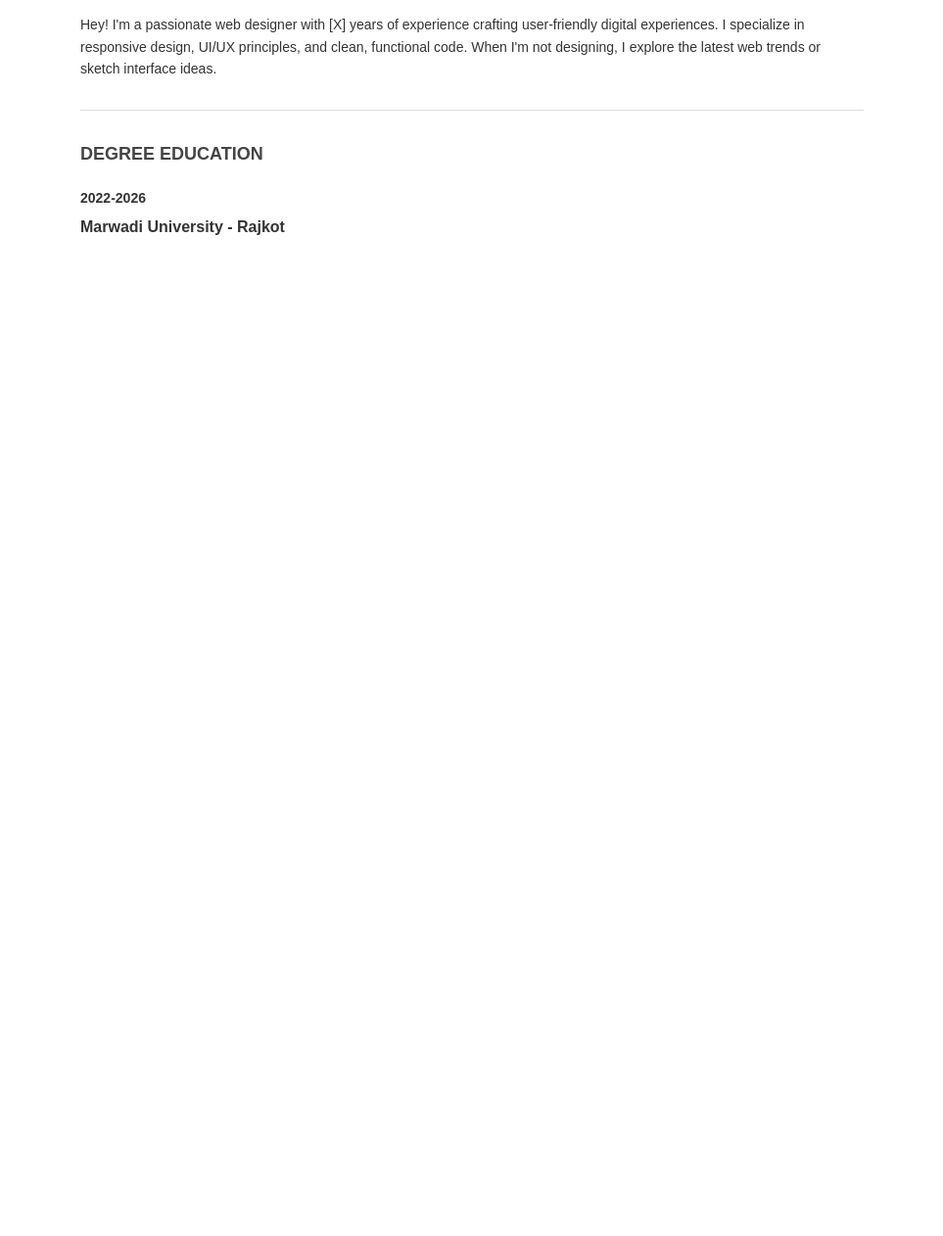
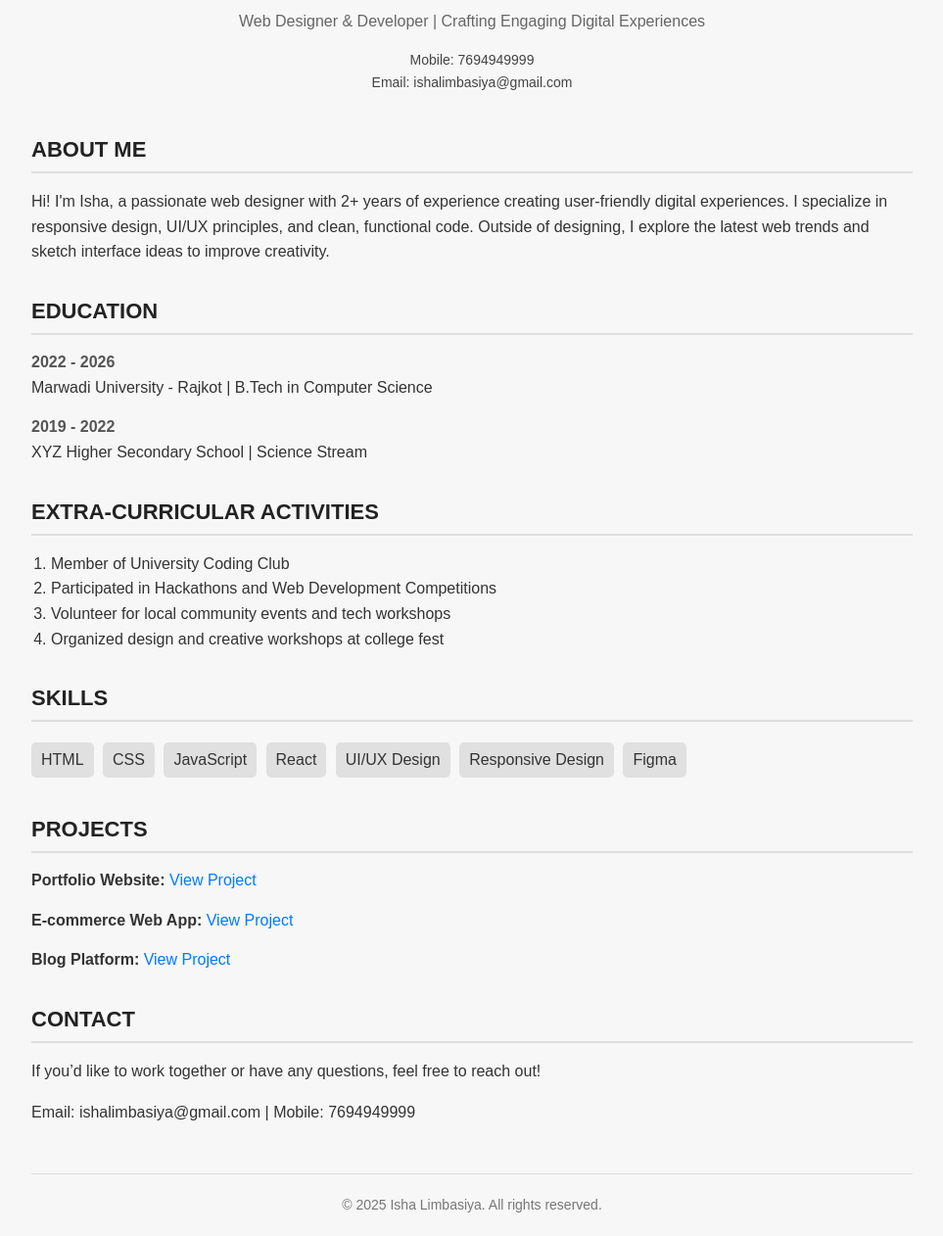
Before and after one commit to ishaaa444/cicdapp, a plain HTML site: page index.html in a window 1280 px wide. Shown: the part 100-1362 px from the top of the page at 98% size, without its empty margins (158-1121 px from the left). Before the commit the page ends 800 px from the top, so only its background shows below. Drawn offline with Linux system fonts and the light colour scheme.

Commit message:
Update index.html

```diff
--- a/index.html
+++ b/index.html
@@ -1,92 +1,172 @@
 <!DOCTYPE html>
-<html>
+<html lang="en">
 <head>
-    <title>Profile Card</title>
+    <meta charset="UTF-8">
+    <meta name="viewport" content="width=device-width, initial-scale=1.0">
+    <title>Isha Limbasiya - Portfolio</title>
     <style>
         body {
             font-family: 'Arial', sans-serif;
             line-height: 1.6;
             color: #333;
-            max-width: 800px;
+            max-width: 900px;
             margin: 0 auto;
             padding: 20px;
+            background-color: #f7f7f7;
         }
 
-        .header {
-            display: flex;
-            justify-content: space-between;
-            margin-bottom: 20px;
+        header {
+            text-align: center;
+            margin-bottom: 40px;
+        }
+
+        header h1 {
+            font-size: 32px;
+            text-transform: uppercase;
+            letter-spacing: 1px;
+            margin-bottom: 10px;
+        }
+
+        header p {
+            font-size: 16px;
+            color: #666;
         }
 
         .contact-info {
+            margin-top: 10px;
             font-size: 14px;
-            text-align: right;
-        }
-
-        h1 {
-            font-size: 24px;
-            margin-bottom: 20px;
-            text-transform: uppercase;
-            letter-spacing: 1px;
-        }
-
-        .intro {
-            margin-bottom: 30px;
-            font-size: 14px;
-        }
-
-        hr {
-            border: 0;
-            height: 1px;
-            background-color: #ddd;
-            margin: 30px 0;
+            color: #444;
         }
 
         h2 {
-            font-size: 18px;
+            font-size: 22px;
             text-transform: uppercase;
-            margin-bottom: 20px;
-            color: #444;
+            margin-bottom: 15px;
+            color: #222;
+            border-bottom: 2px solid #ddd;
+            padding-bottom: 5px;
         }
 
-        .education-item {
-            margin-bottom: 25px;
+        .section {
+            margin-bottom: 30px;
+        }
+
+        .education-item, .activity-item, .skill-item, .project-item {
+            margin-bottom: 15px;
         }
 
         .date {
             font-weight: bold;
-            font-size: 14px;
-            margin-bottom: 5px;
-        }
-
-        .degree {
-            font-weight: bold;
-            margin-bottom: 5px;
+            color: #555;
         }
 
         ol {
             padding-left: 20px;
         }
+
+        ul.skills {
+            list-style: none;
+            padding-left: 0;
+        }
+
+        ul.skills li {
+            display: inline-block;
+            background-color: #e0e0e0;
+            padding: 5px 10px;
+            margin: 5px 5px 5px 0;
+            border-radius: 5px;
+        }
+
+        .project-item a {
+            text-decoration: none;
+            color: #007BFF;
+        }
+
+        .project-item a:hover {
+            text-decoration: underline;
+        }
+
+        footer {
+            text-align: center;
+            font-size: 14px;
+            color: #777;
+            margin-top: 50px;
+            padding-top: 20px;
+            border-top: 1px solid #ddd;
+        }
     </style>
 </head>
 <body>
-    <div class="header">
+    <header>
         <h1>Isha Limbasiya</h1>
+        <p>Web Designer & Developer | Crafting Engaging Digital Experiences</p>
         <div class="contact-info">
-            <div>M: 7694949999</div>
-            <div>E: ishalimbasiya@gmail.com</div>
+            <div>Mobile: 7694949999</div>
+            <div>Email: ishalimbasiya@gmail.com</div>
+        </div>
+    </header>
+
+    <div class="section">
+        <h2>About Me</h2>
+        <p>Hi! I'm Isha, a passionate web designer with 2+ years of experience creating user-friendly digital experiences. I specialize in responsive design, UI/UX principles, and clean, functional code. Outside of designing, I explore the latest web trends and sketch interface ideas to improve creativity.</p>
+    </div>
+
+    <div class="section">
+        <h2>Education</h2>
+        <div class="education-item">
+            <div class="date">2022 - 2026</div>
+            <div>Marwadi University - Rajkot | B.Tech in Computer Science</div>
+        </div>
+        <div class="education-item">
+            <div class="date">2019 - 2022</div>
+            <div>XYZ Higher Secondary School | Science Stream</div>
         </div>
     </div>
 
-    <div class="intro">
-        Hey! I'm a passionate web designer with [X] years of experience crafting user-friendly digital experiences.
-        I specialize in responsive design, UI/UX principles, and clean, functional code.
-        When I'm not designing, I explore the latest web trends or sketch interface ideas.
+    <div class="section">
+        <h2>Extra-Curricular Activities</h2>
+        <ol class="activity-item">
+            <li>Member of University Coding Club</li>
+            <li>Participated in Hackathons and Web Development Competitions</li>
+            <li>Volunteer for local community events and tech workshops</li>
+            <li>Organized design and creative workshops at college fest</li>
+        </ol>
     </div>
 
-    <hr>
+    <div class="section">
+        <h2>Skills</h2>
+        <ul class="skills">
+            <li>HTML</li>
+            <li>CSS</li>
+            <li>JavaScript</li>
+            <li>React</li>
+            <li>UI/UX Design</li>
+            <li>Responsive Design</li>
+            <li>Figma</li>
+        </ul>
+    </div>
 
-    <h2>Degree Education</h2>
-    <div class="education-item">
-        <div class="date">2022-2026</div>
-        <div class="degree">Marwadi University - Rajkot</div
+    <div class="section">
+        <h2>Projects</h2>
+        <div class="project-item">
+            <strong>Portfolio Website:</strong> <a href="#">View Project</a>
+        </div>
+        <div class="project-item">
+            <strong>E-commerce Web App:</strong> <a href="#">View Project</a>
+        </div>
+        <div class="project-item">
+            <strong>Blog Platform:</strong> <a href="#">View Project</a>
+        </div>
+    </div>
+
+    <div class="section">
+        <h2>Contact</h2>
+        <p>If you’d like to work together or have any questions, feel free to reach out!</p>
+        <p>Email: ishalimbasiya@gmail.com | Mobile: 7694949999</p>
+    </div>
+
+    <footer>
+        &copy; 2025 Isha Limbasiya. All rights reserved.
+    </footer>
+</body>
+</html>
```
